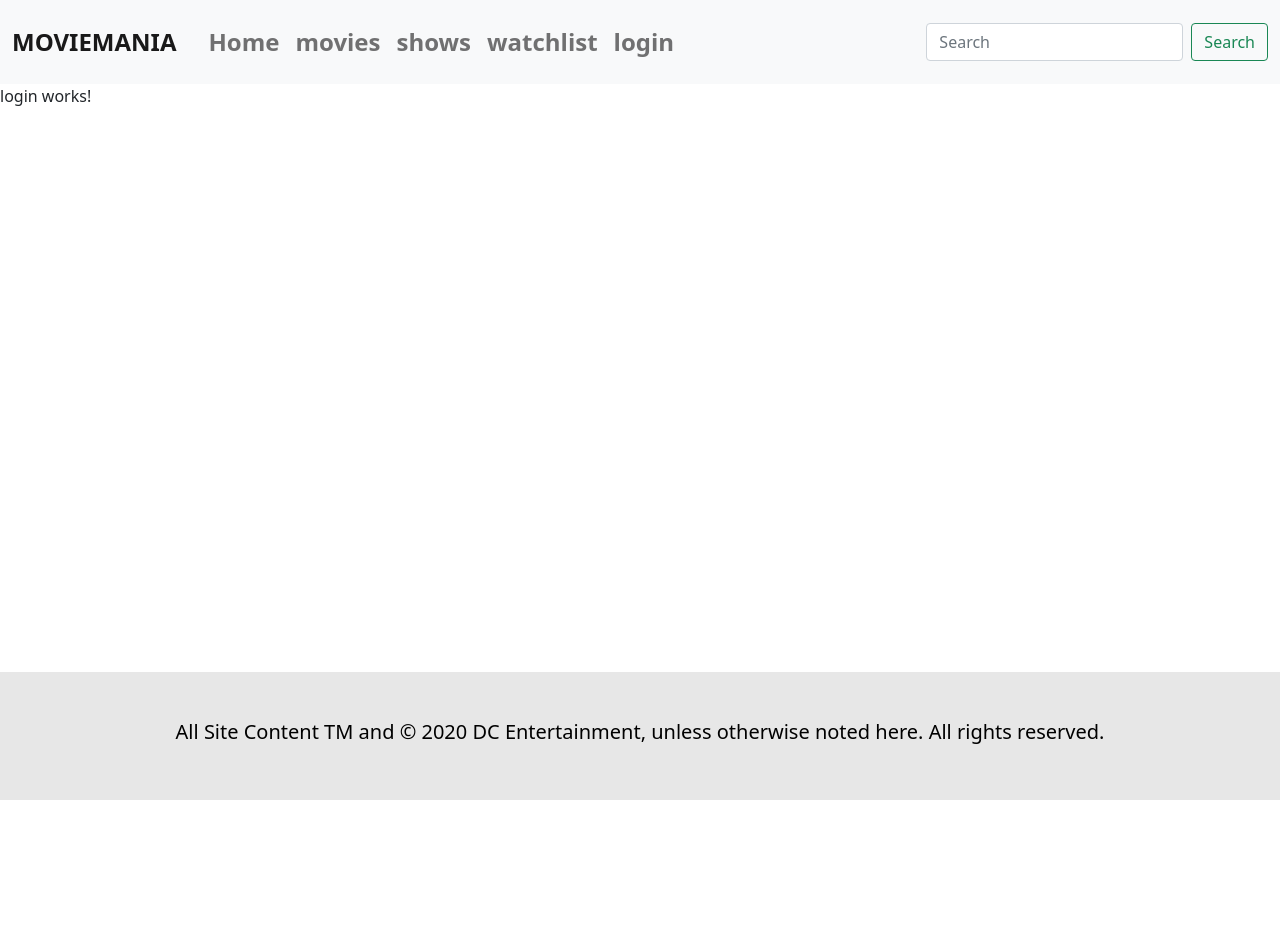
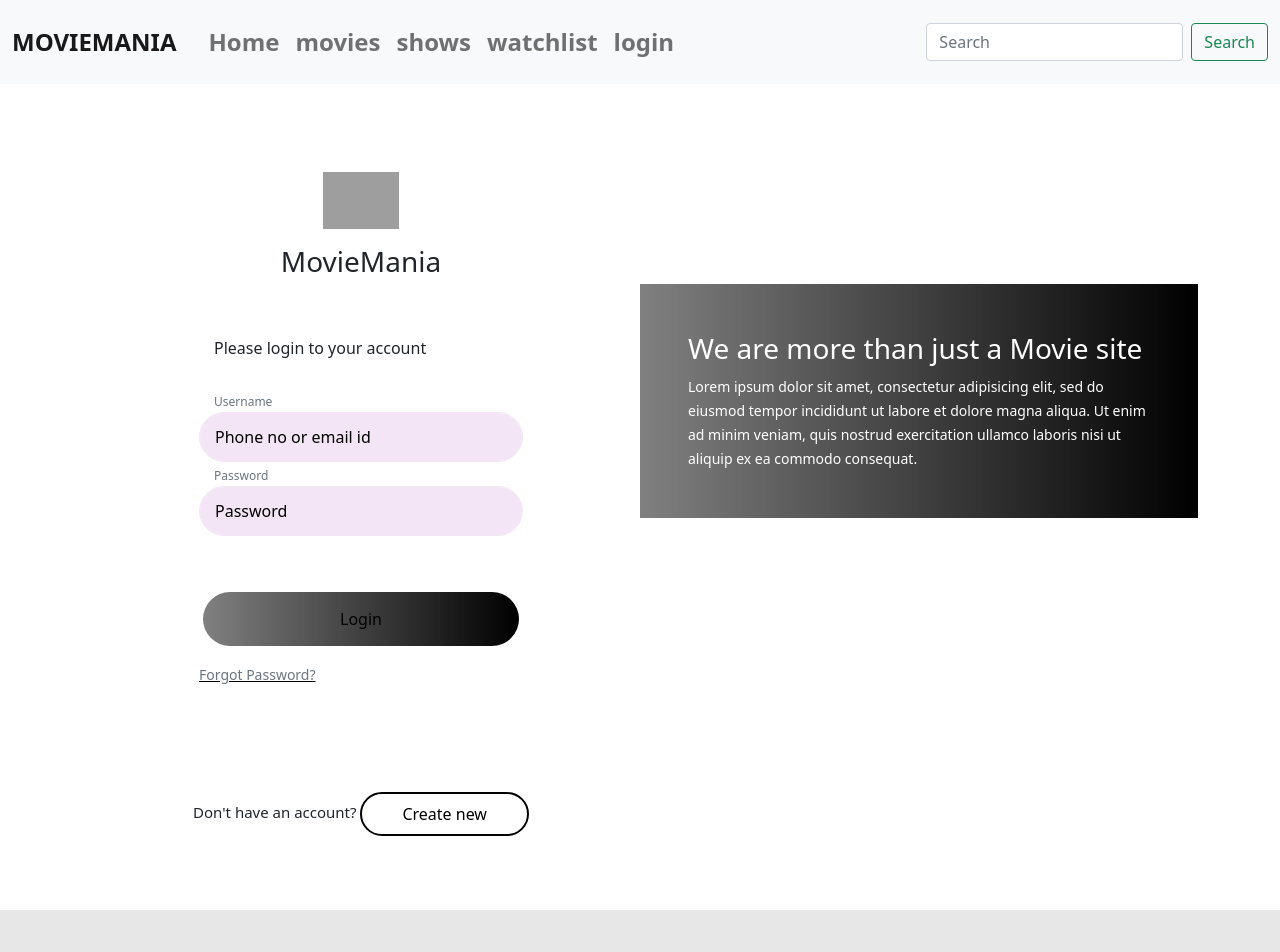
Before and after one commit to Anishj28/project1, an Angular app: page /login in a window 1280 px wide. Shown: the top 952 px of the page. Before the commit the page ends 800 px from the top, so only its background shows below. Built offline with nearby package versions, Linux system fonts and the light colour scheme; grey boxes are pictures that could not be loaded.

Commit message:
loginadded

```diff
--- a/src/app/login/login.component.css
+++ b/src/app/login/login.component.css
@@ -0,0 +1,163 @@
+body {
+    color: #000;
+    overflow-x: hidden;
+    height: 100%;
+    background-image: linear-gradient(to right, grey, white);
+    background-repeat: no-repeat
+}
+
+input,
+textarea {
+    background-color: #F3E5F5;
+    border-radius: 50px !important;
+    padding: 12px 15px 12px 15px !important;
+    width: 100%;
+    box-sizing: border-box;
+    border: none !important;
+    border: 1px solid #F3E5F5 !important;
+    font-size: 16px !important;
+    color: #000 !important;
+    font-weight: 400
+}
+
+input:focus,
+textarea:focus {
+    -moz-box-shadow: none !important;
+    -webkit-box-shadow: none !important;
+    box-shadow: none !important;
+    border: 1px solid #D500F9 !important;
+    outline-width: 0;
+    font-weight: 400
+}
+
+button:focus {
+    -moz-box-shadow: none !important;
+    -webkit-box-shadow: none !important;
+    box-shadow: none !important;
+    outline-width: 0
+}
+
+.card {
+    border-radius: 0;
+    border: none
+}
+
+.card1 {
+    width: 50%;
+    padding: 40px 30px 10px 30px
+}
+
+.card2 {
+    width: 50%;
+    height:fit-content;
+    background-image: linear-gradient(to right,grey,black)
+}
+
+#logo {
+    width: 100px;
+    height: 100px;
+}
+
+.heading {
+    margin-bottom: 60px !important
+}
+
+::placeholder {
+    color: #000 !important;
+    opacity: 1
+}
+
+:-ms-input-placeholder {
+    color: #000 !important
+}
+
+::-ms-input-placeholder {
+    color: #000 !important
+}
+
+.form-control-label {
+    font-size: 12px;
+    margin-left: 15px
+}
+
+.msg-info {
+    padding-left: 15px;
+    margin-bottom: 30px
+}
+
+.btn-color {
+    border-radius: 50px;
+    color: black;
+    background-image: linear-gradient(to right,grey,black);
+    padding: 15px;
+    cursor: pointer;
+    border: none !important;
+    margin-top: 40px
+}
+
+.btn-color:hover {
+    color: #fff;
+    background-image: linear-gradient(to right,grey,black);
+}
+
+.btn-white {
+    border-radius: 50px;
+    color: black;
+    background-color: #fff;
+    padding: 8px 40px;
+    cursor: pointer;
+    border: 2px solid black;
+}
+
+.btn-white:hover {
+    color: #fff;
+    background-image: linear-gradient(to right, grey,white);
+}
+
+a {
+    color: #000
+}
+
+a:hover {
+    color: #000
+}
+
+.bottom {
+    width: 100%;
+    margin-top: 50px !important
+}
+
+.sm-text {
+    font-size: 15px
+}
+
+@media screen and (max-width: 992px) {
+    .card1 {
+        width: 100%;
+        padding: 40px 30px 10px 30px
+    }
+
+    .card2 {
+        width: 100%
+    }
+
+    .right {
+        margin-top: 100px !important;
+        margin-bottom: 100px !important
+    }
+}
+
+@media screen and (max-width: 768px) {
+    .container {
+        padding: 10px !important
+    }
+
+    .card2 {
+        padding: 50px
+    }
+
+    .right {
+        margin-top: 50px !important;
+        margin-bottom: 50px !important
+    }
+}
--- a/src/app/login/login.component.html
+++ b/src/app/login/login.component.html
@@ -1 +1,27 @@
-<p>login works!</p>
+<div class="container">
+    <div class="card card0">
+        <div class="d-flex flex-lg-row flex-column-reverse">
+            <div class="card card1">
+                <div class="row justify-content-center">
+                    <div class="col-md-8 col-10 my-5">
+                        <div class="row justify-content-center px-3 mb-3"> <img class="h-100" id="logo" src="https://t4.ftcdn.net/jpg/03/43/41/13/360_F_343411349_E2beQC7f1nk3gqwAhPXQ2pRrej9bjdYo.jpg"> </div>
+                        <h3 class="mb-5 text-center heading">MovieMania</h3>
+                        <h6 class="msg-info">Please login to your account</h6>
+                        <div class="form-group"> <label class="form-control-label text-muted">Username</label> <input type="text" id="email" name="email" placeholder="Phone no or email id" class="form-control"> </div>
+                        <div class="form-group"> <label class="form-control-label text-muted">Password</label> <input type="password" id="psw" name="psw" placeholder="Password" class="form-control"> </div>
+                        <div class="row justify-content-center my-3 px-3"> <button class="btn-block btn-color">Login</button> </div>
+                        <div class="row justify-content-center my-2"> <a href="#"><small class="text-muted">Forgot Password?</small></a> </div>
+                    </div>
+                </div>
+                <div class="bottom text-center mb-5">
+                    <p href="#" class="sm-text mx-auto mb-3">Don't have an account?     <button class="btn btn-white ml-2">  Create new</button></p>
+                </div>
+            </div>
+            <div class="card card2" style="margin-top: 200px;">
+                <div class="mt-5 mx-5 mb-5 right">
+                    <h3 class="text-white">We are more than just a Movie site</h3> <small class="text-white">Lorem ipsum dolor sit amet, consectetur adipisicing elit, sed do eiusmod tempor incididunt ut labore et dolore magna aliqua. Ut enim ad minim veniam, quis nostrud exercitation ullamco laboris nisi ut aliquip ex ea commodo consequat.</small>
+                </div>
+            </div>
+        </div>
+    </div>
+</div>
--- a/src/app/movies/movies.component.html
+++ b/src/app/movies/movies.component.html
@@ -1,16 +1,19 @@
 
-<div class="container text-center">
-  <div class="row row-cols-1 row-cols-sm-2 row-cols-md-3">
+<div class="container text-center mt-3">
+  <div class="row row-cols-1 row-cols-sm-2 row-cols-md-3 g-5">
     <div class="col" *ngFor="let p of MovieList.items;let ind=index">
-          <div class="card">
-            <div class="card-header">{{p.rank}}</div>
+          <div class="card bg-dark shadow">
+            <div class="card-header text-white">{{p.rank}}</div>
             <div class="card-body">
-              <img src="{{p.image}}" alt="">
-              <h3>{{p.title}}</h3>
+              <img src="{{p.image}}" alt="" class="w-50">
+              <h6 class="text-white m-2">{{p.title}}</h6>
+              <h6 class="text-white m-2"> Released in {{p.year}}</h6>
+              <h6 class="text-white m-2">Crew : {{p.crew}}</h6>
+              <h6 class="text-white m-2">Rating :{{p.imDbRating}}</h6>
             </div>
             <div class="d-flex flex-row justify-content-around">
-            <button class="btn btn-secondary" (click)='sendInfo(p)'>ADD</button>
-            <button class="btn btn-secondary" (click)='DelInfo(p)'>REMOVE</button>
+              <div *ngIf="check==true"><button class="btn btn-secondary m-2" (click)='sendInfo(p)'>ADD</button></div>
+              <div *ngIf="check==false"><button class="btn btn-secondary m-2" (click)='DelInfo(p)'>REMOVE</button></div>
           </div>
           </div>
     </div>
--- a/src/app/movies/movies.component.ts
+++ b/src/app/movies/movies.component.ts
@@ -10,6 +10,7 @@ import { WatchService } from '../watch.service';
 export class MoviesComponent implements OnInit {
 
   MovieList:any;
+  check:boolean=true;
   constructor(private M1:MoviedataService,private W1:WatchService) { }
   ngOnInit(): void
   {
@@ -28,13 +29,14 @@ export class MoviesComponent implements OnInit {
   sendInfo(p:any,ind:any)
   {
     this.W1.WatchList.push(p);
+    this.check=false;
   }
   DelInfo(p:any)
   {
    let ind=this.W1.WatchList.indexOf(p);
    if(ind==-1)
    {
-     alert("YOU MUST ADD TO REMOVW IT");
+     alert("YOU MUST ADD TO REMOVE IT");
    }
    else
    {
```
Also changed, not shown: 1 other file (tests, documents, lock files or other folders).
